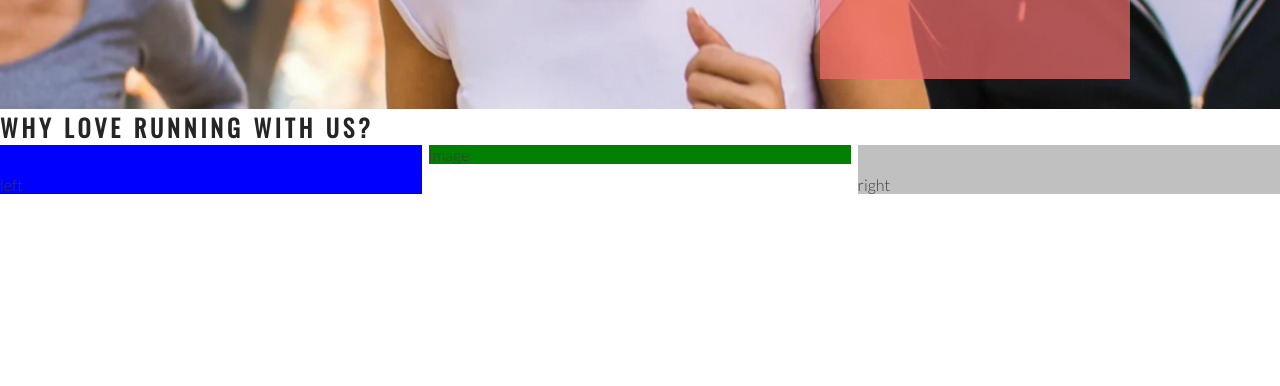
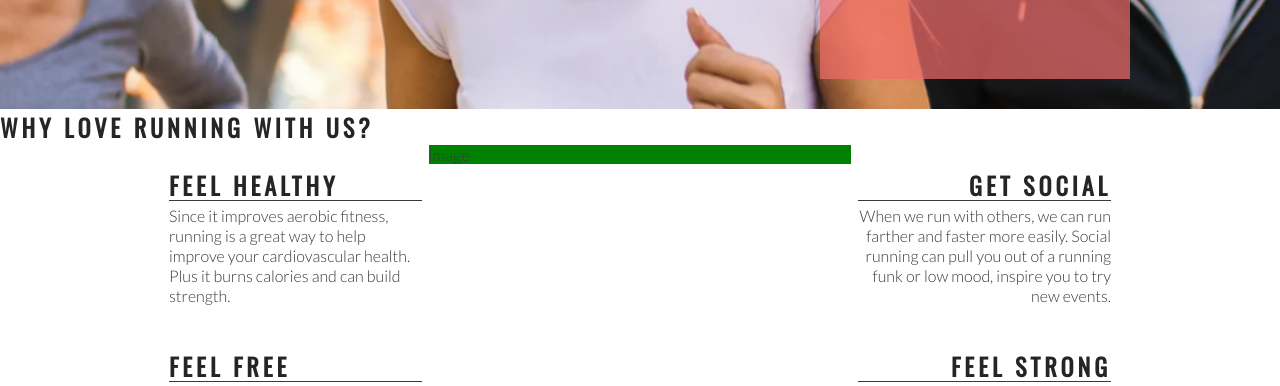
Before and after one commit to Cpeacocke4/love-running, a plain HTML site: page assets/index.html in a window 1280 px wide. Shown: the part 566-952 px from the top of the page. Drawn offline with nearby package versions, Linux system fonts and the light colour scheme.

Commit message:
Add right about section content and style.

```diff
--- a/assets/css/style.css
+++ b/assets/css/style.css
@@ -123,14 +123,14 @@ h1, h2{
     padding-top: 30px;
     width: 33%;
     float: left;
-    background-color: blue;
+
 }
 
 #right-about{
     padding-top: 30px;
     width: 33%;
     float: right;
-    background-color: silver;
+
 }
 
 #center-about{
@@ -138,3 +138,33 @@ h1, h2{
     margin: 0 auto;
     background-color: green;
 }
+
+hr{
+    border-top: 1px solid #3a3a3a ;
+    width: 100%;
+    margin: 5px 0;
+}
+
+.left-about-heading{
+    width: 60%;
+    float: right;
+    line-height: 20px;
+    clear: both;
+    margin-bottom: 50px;
+}
+
+.right-about-heading{
+    width: 60%;
+    float: left;
+    line-height: 20px;
+    clear: both;
+    margin-bottom: 50px;
+}
+
+.right-about-heading h2{
+    text-align: right;
+}
+
+.right-about-heading p{
+    text-align: right;
+}
--- a/assets/index.html
+++ b/assets/index.html
@@ -39,8 +39,33 @@
     </section>
     <section id="club-ethos">
         <h1>Why Love Running With Us?</h1>
-        <div id="left-about">left</div>
-        <div id="right-about">right</div>
+        <div id="left-about">
+            <div class="left-about-heading">
+                <h2>Feel Healthy</h2>
+                <hr>
+                <p>Since it improves aerobic fitness, running is a great way to help improve your cardiovascular health.
+                    Plus it burns calories and can build strength.</p>
+            </div>
+            <div class="left-about-heading">
+                <h2>Feel Free</h2>
+                <hr>
+                <p>Physical exercise, running included, is known to release endorphins in the brain.
+                    Endorphins make you more energetic, more awake and, yes, happier.</p>
+            </div>
+        </div>
+        <div id="right-about">
+            <div class="right-about-heading">
+                <h2>Get Social</h2>
+                <hr>
+                <p>When we run with others, we can run farther and faster more easily.
+                    Social running can pull you out of a running funk or low mood, inspire you to try new events.</p>
+            </div>
+            <div class="right-about-heading">
+                <h2>Feel Strong</h2>
+                <hr>
+                <p>Running strengthens your heart by pumping blood more effectively through your body.</p>
+            </div>
+        </div>
         <div id="center-about">image</div>
     </section>
     <section>
```
